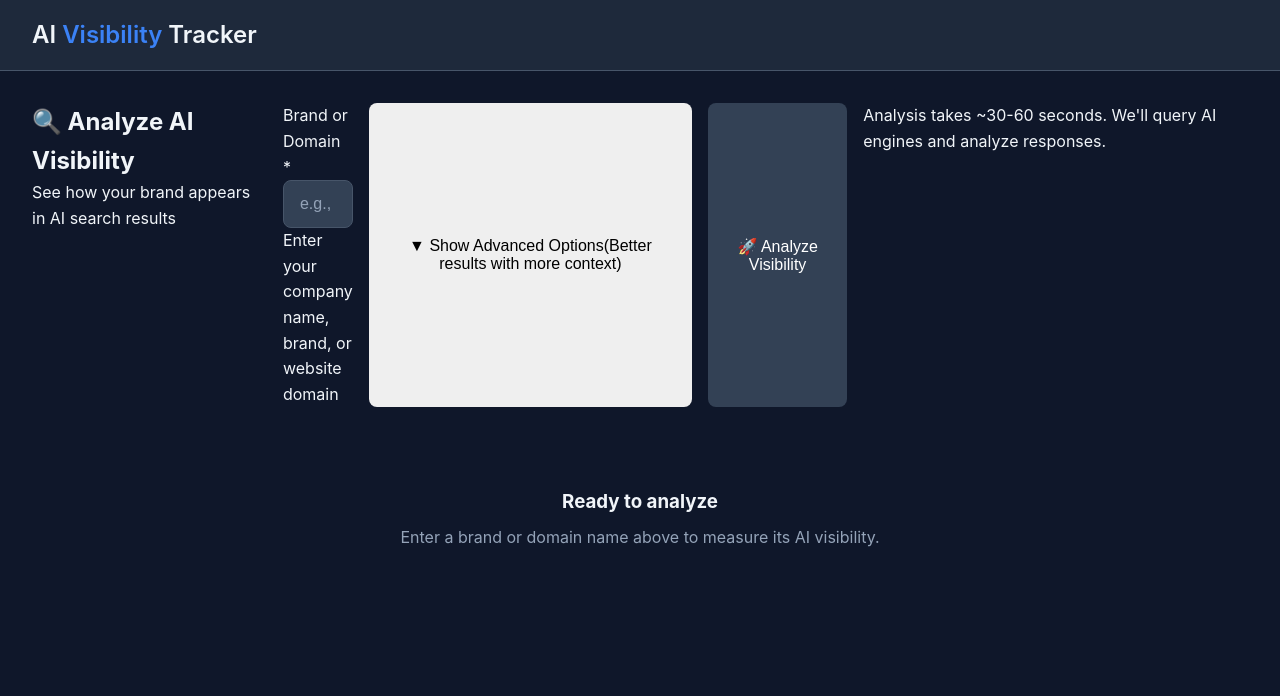
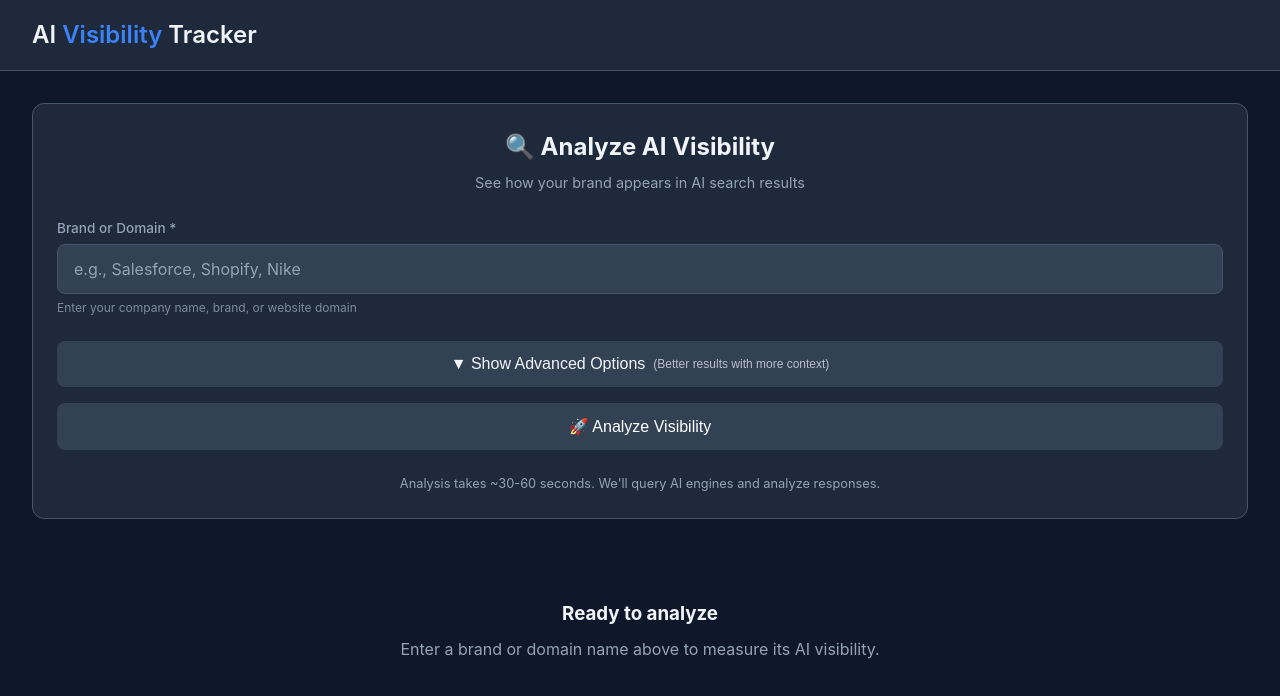
Before and after one commit to ridjan-xhika/DecuplerExercice, a React (Create React App) app in the folder client/app/: page / in a window 1280 px wide. Shown: the top 696 px of the page. Built offline with nearby package versions, Linux system fonts and the light colour scheme; no server answers.

Commit message:
feat: enhance analysis functionality with advanced options for improved analysis accuracy

```diff
--- a/client/app/src/App.css
+++ b/client/app/src/App.css
@@ -68,18 +68,52 @@ body {
   color: var(--text-primary);
 }
 
-/* Input Form */
+/* Input Form - Enhanced */
 .analysis-form {
   display: flex;
+  flex-direction: column;
   gap: 1rem;
   margin-bottom: 2rem;
+  background-color: var(--bg-secondary);
+  padding: 1.5rem;
+  border-radius: 12px;
+  border: 1px solid var(--border-color);
+}
+
+.form-header {
+  text-align: center;
+  margin-bottom: 0.5rem;
+}
+
+.form-header h2 {
+  font-size: 1.5rem;
+  margin-bottom: 0.25rem;
+}
+
+.form-subtitle {
+  color: var(--text-secondary);
+  font-size: 0.9rem;
 }
 
 .input-group {
-  flex: 1;
+  display: flex;
+  flex-direction: column;
+  gap: 0.25rem;
 }
 
-.input-group input {
+.input-group.main-input {
+  margin-bottom: 0.5rem;
+}
+
+.input-group label {
+  font-size: 0.85rem;
+  color: var(--text-secondary);
+  font-weight: 500;
+}
+
+.input-group input,
+.input-group select,
+.input-group textarea {
   width: 100%;
   padding: 0.875rem 1rem;
   background-color: var(--bg-card);
@@ -87,15 +121,98 @@ body {
   border-radius: 8px;
   color: var(--text-primary);
   font-size: 1rem;
+  font-family: inherit;
 }
 
-.input-group input:focus {
+.input-group textarea {
+  resize: vertical;
+  min-height: 60px;
+}
+
+.input-group select {
+  cursor: pointer;
+}
+
+.input-group input:focus,
+.input-group select:focus,
+.input-group textarea:focus {
   outline: none;
   border-color: var(--accent-blue);
 }
 
-.input-group input::placeholder {
+.input-group input::placeholder,
+.input-group textarea::placeholder {
   color: var(--text-secondary);
+}
+
+.input-hint {
+  font-size: 0.75rem;
+  color: var(--text-secondary);
+  opacity: 0.8;
+}
+
+/* Advanced Options */
+.toggle-advanced {
+  background: transparent;
+  border: 1px dashed var(--border-color);
+  color: var(--text-secondary);
+  padding: 0.75rem;
+  display: flex;
+  align-items: center;
+  justify-content: center;
+  gap: 0.5rem;
+}
+
+.toggle-advanced:hover {
+  background-color: var(--bg-card);
+  color: var(--text-primary);
+}
+
+.advanced-hint {
+  font-size: 0.75rem;
+  opacity: 0.7;
+}
+
+.advanced-options {
+  background-color: var(--bg-primary);
+  padding: 1rem;
+  border-radius: 8px;
+  border: 1px solid var(--border-color);
+}
+
+.options-grid {
+  display: grid;
+  grid-template-columns: repeat(auto-fit, minmax(200px, 1fr));
+  gap: 1rem;
+  margin-bottom: 1rem;
+}
+
+.input-group.full-width {
+  margin-bottom: 1rem;
+}
+
+/* Button enhancements */
+.btn-secondary {
+  background-color: var(--bg-card);
+  color: var(--text-primary);
+}
+
+.spinner-small {
+  display: inline-block;
+  width: 16px;
+  height: 16px;
+  border: 2px solid rgba(255,255,255,0.3);
+  border-top-color: white;
+  border-radius: 50%;
+  animation: spin 0.8s linear infinite;
+  margin-right: 0.5rem;
+}
+
+.analysis-note {
+  text-align: center;
+  font-size: 0.8rem;
+  color: var(--text-secondary);
+  margin-top: 0.5rem;
 }
 
 .btn {
--- a/client/app/src/App.js
+++ b/client/app/src/App.js
@@ -13,12 +13,12 @@ function App() {
   const [error, setError] = useState(null);
   const [report, setReport] = useState(null);
 
-  const handleAnalyze = async (domain, industry) => {
+  const handleAnalyze = async (domain, options = {}) => {
     setLoading(true);
     setError(null);
 
     try {
-      const response = await analysisAPI.analyze(domain, industry);
+      const response = await analysisAPI.analyze(domain, options);
       console.log('Full report:', response.data);
       console.log('AI Recommendations:', response.data.aiRecommendations);
       setReport(response.data);
--- a/client/app/src/services/api.js
+++ b/client/app/src/services/api.js
@@ -11,9 +11,17 @@ const api = axios.create({
 
 // Analysis API
 export const analysisAPI = {
-  // Run full analysis
-  analyze: (domain, industry = null) =>
-    api.post('/analysis', { domain, industry }),
+  // Run full analysis with enhanced options
+  analyze: (domain, options = {}) =>
+    api.post('/analysis', {
+      domain,
+      industry: options.industry,
+      targetAudience: options.targetAudience,
+      mainUseCases: options.mainUseCases,
+      knownCompetitors: options.knownCompetitors,
+      productDescription: options.productDescription,
+      region: options.region
+    }),
 
   // Get all domains
   getDomains: () =>
```
Also changed, not shown: 1 other file (tests, documents, lock files or other folders).
